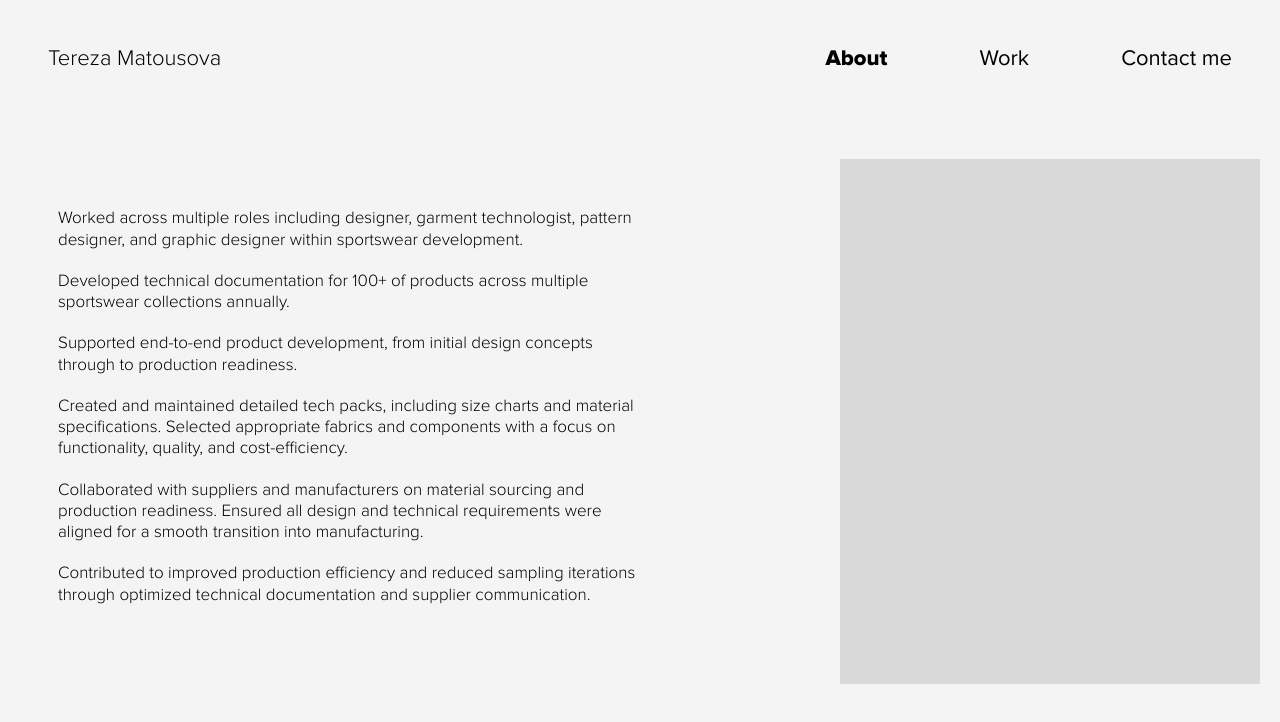
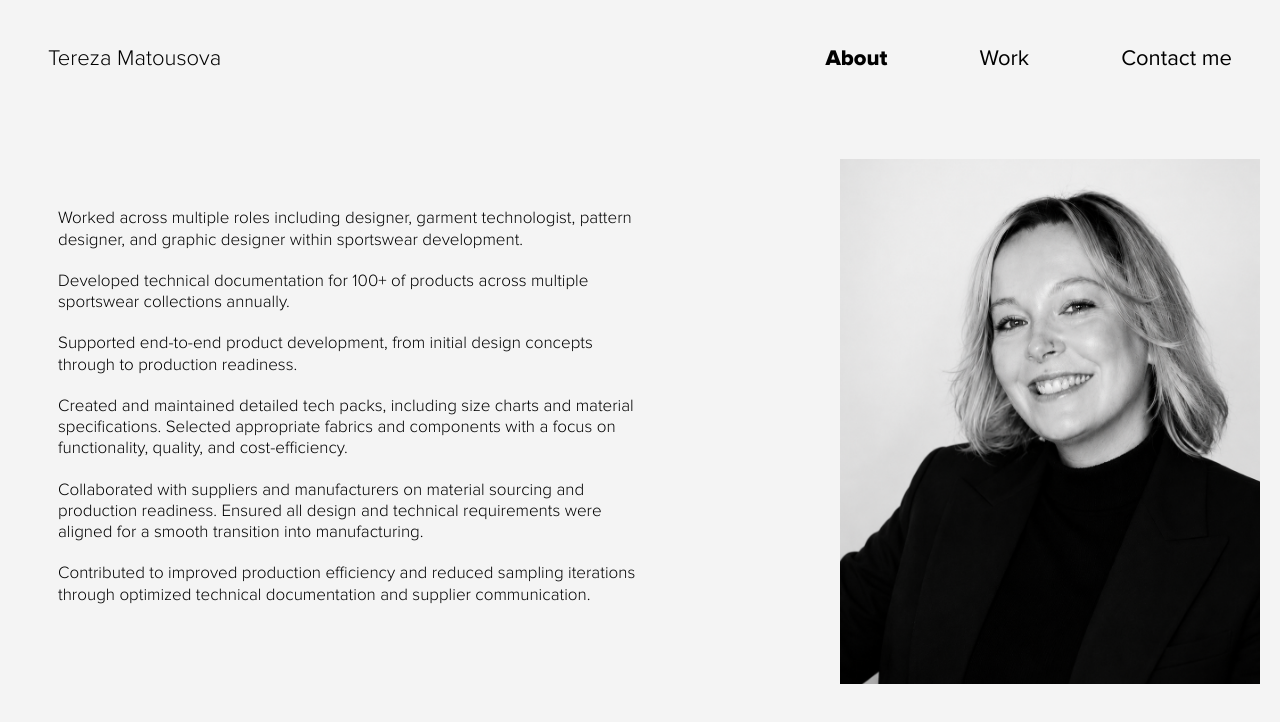
Before and after one commit to Tma-hub/PORTFOLIO, a React (Vite) app: page /#/about in a window 1280 px wide. Shown: the top 722 px of the page. Built offline with nearby package versions, Linux system fonts and the light colour scheme.

Commit message:
portrait

```diff
--- a/src/pages/AboutPage/aboutPage.css
+++ b/src/pages/AboutPage/aboutPage.css
@@ -89,7 +89,6 @@
   aspect-ratio: 4 / 5;
 
   object-fit: cover;
-  background: #d9d9d9;
 
   margin-left: 120px;
   margin-top: 20px;
--- a/src/pages/AboutPage/aboutPage.jsx
+++ b/src/pages/AboutPage/aboutPage.jsx
@@ -1,5 +1,6 @@
 import { Link } from 'react-router-dom';
 import './aboutPage.css';
+import portrait from "../../img/portrait.png";
 
 export default function AboutPage() {
   return (
@@ -59,7 +60,7 @@ export default function AboutPage() {
           </p>
         </section>
 
-        <div className="about-image-placeholder"></div>
+        <img className="about-image" src={portrait} alt="Portrait" />
       </main>
     </div>
   );
```
Also changed, not shown: src/img/portrait.png (added).
